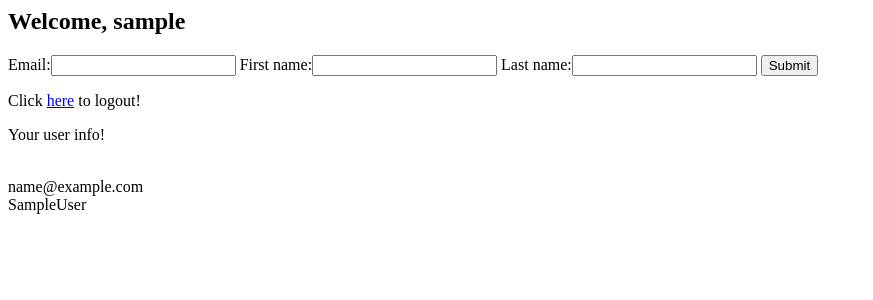
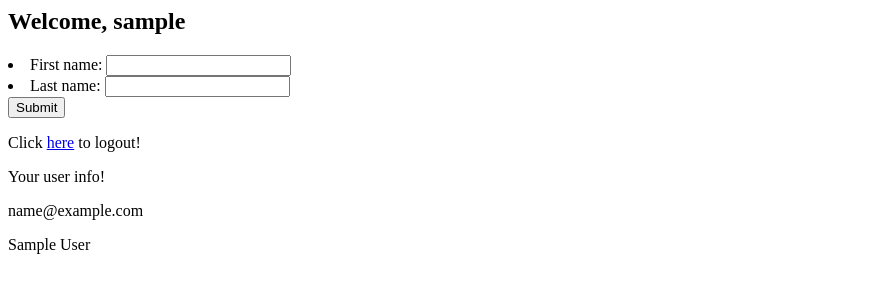
Before and after one commit to Chameleon87/DjangoUserReg, a Django app: template templates/accounts/user_profile.html in a window 1280 px wide. Shown: the top 300 px of the page, without its empty margins (0-873 px from the left). Run offline with Django 3.2, Linux system fonts and the light colour scheme; the template is opened without the code that fills it: values that come from a table or form of the project are taken from there, others are empty; the visitor is signed in with stand-in values (Sample User, id 1).

```diff
--- a/UserReg/forms.py
+++ b/UserReg/forms.py
@@ -1,17 +1,19 @@
 from __future__ import unicode_literals
 
-from django.contrib.auth.models import User
+from userprofiles.models import User
 from django.contrib.auth.forms import UserCreationForm
 
 class RegistrationForm(UserCreationForm):
 
     class Meta:
         model = User
-        fields = ('username', 'email', 'password1', 'password2')
+        fields = ('username', 'first_name', 'last_name', 'email', 'password1', 'password2')
 
         def save(self, commit=True):
             user = super(RegistrationForm, self).save(commit=False)
             user.email = self.cleaned_data['email']
+            user.first_name = self.cleaned_data['first_name']
+            user.last_name = self.cleaned_data['last_name']
 
             if commit:
                 user.save()
--- a/settings.py
+++ b/settings.py
@@ -29,13 +29,15 @@ ALLOWED_HOSTS = []
 # Application definition
 
 INSTALLED_APPS = [
+    #Admin
     'django.contrib.admin',
+    #User authorization
     'django.contrib.auth',
     'django.contrib.contenttypes',
     'django.contrib.sessions',
     'django.contrib.messages',
     'django.contrib.staticfiles',
-
+    #Apps
     'article',
     'UserReg',
     'userprofiles',
--- a/templates/accounts/register.html
+++ b/templates/accounts/register.html
@@ -4,7 +4,7 @@
 
 <h2>Register</h2>
 <form action="" method="post">{% csrf_token %}
-    {{form}}
+    {{form.as_ul}}
 
     <input type="submit" value="Submit">
 </form>
--- a/templates/accounts/user_profile.html
+++ b/templates/accounts/user_profile.html
@@ -4,12 +4,12 @@
 <h2>Welcome, {{ user.username }}</h2>
 
 <form action="" method="post">{% csrf_token %}
-    {{form}}
+    {{ form.as_ul }}
 
     <input type='Submit' value='Submit'>
 </form>
 <p>Click <a href="{% url 'logout' %}">here</a> to logout!</p>
 <p>Your user info!</p>
-<br>{{ user.email }}<br>
-{{ user.first_name }}{{ user.last_name}}
+<p>{{ user.email }}<p>
+{{ user.first_name }} {{ user.last_name }}
 {% endblock %}
--- a/userprofiles/forms.py
+++ b/userprofiles/forms.py
@@ -7,4 +7,15 @@ class UserProfileForm(forms.ModelForm):
 
     class Meta:
         model = UserProfile
-        fields = ('email', 'first_name', 'last_name',)
+        fields = ('first_name', 'last_name')
+
+        def save(self, commit=True):
+            userprofile = super(UserProfile, self).save(commit=False)
+            user.email = self.cleaned_data['email']
+            user.first_name = self.cleaned_data['first_name']
+            user.last_name = self.cleaned_data['last_name']
+
+            if commit:
+                userprofile.save()
+
+            return userprofile
--- a/userprofiles/models.py
+++ b/userprofiles/models.py
@@ -4,13 +4,6 @@ from django.db import models
 from django.contrib.auth.models import User
 
 # Create your models here.
-class User(models.Model):
-    first_name = models.CharField(max_length=30)
-    last_name = models.CharField(max_length=30)
-
-    def __unicode__(self):
-        return str(self)
-
 class UserProfile(models.Model):
     user = models.OneToOneField(User, related_name="User_Profile")
     email = models.EmailField()
--- a/userprofiles/views.py
+++ b/userprofiles/views.py
@@ -6,12 +6,11 @@ from userprofiles.forms import UserProfileForm
 # Create your views here.
 @login_required
 def user_profile(request):
-    form = UserProfileForm()
     if form.method == "POST":
         form = UserProfileForm(request.POST, instance=request.user.profile)
         if form.is_valid():
             form.save()
-            return render(request, 'accounts/user_profile.html')
+            return render(request, 'user_profile.html', {"form" : form})
         else:
             form = UserProfileForm()
             return render(request, 'user_profile.html', {"form" : form})
```
Also changed, not shown: templates/accounts/loggedin.html (deleted, +0 -9 lines), templates/accounts/profile.html (deleted, +0 -17 lines), userprofiles/migrations/0003_auto_20160228_0329.py (added), 4 other files.
